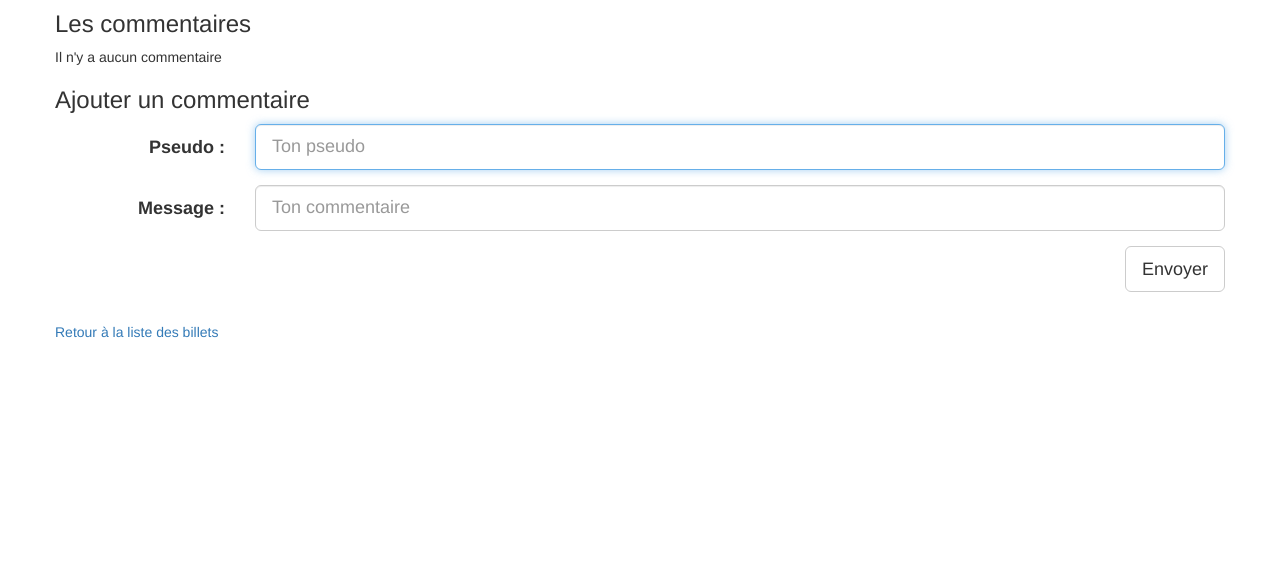
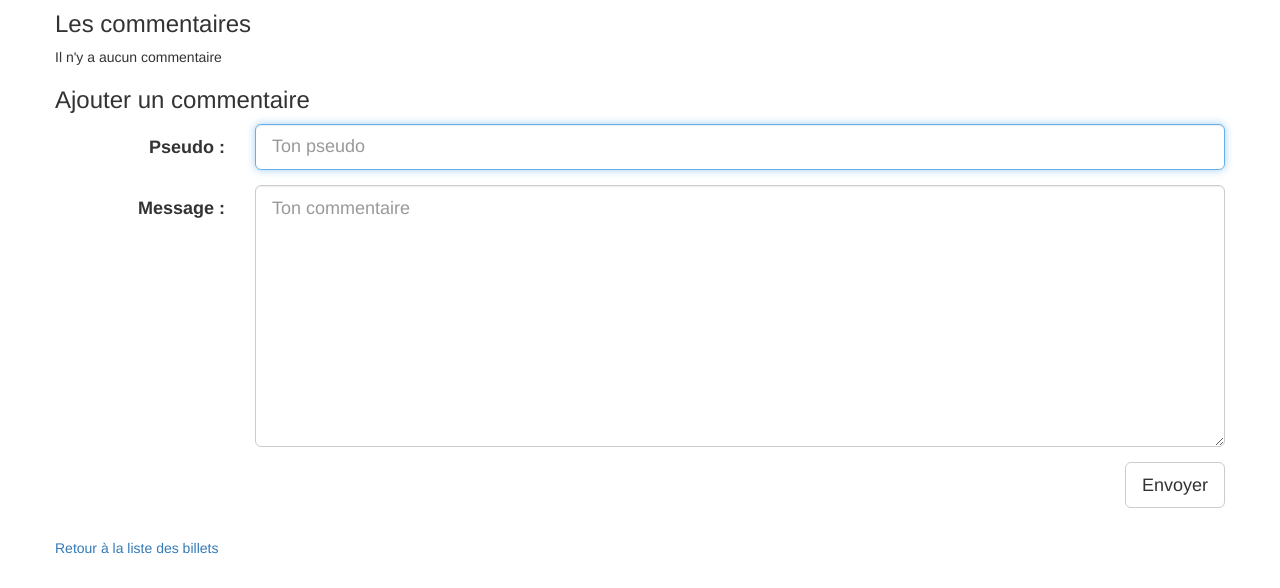
Before and after one commit to ChristopheMalo/Mini-blog, a PHP site: page /pages/commentaires.php?billet= in a window 1280 px wide. Shown: the part 289-877 px from the top of the page. Before the commit the page ends 627 px from the top, so only its background shows below. Run offline with PHP 8.4, Linux system fonts and the light colour scheme; data that the repository does not hold is empty.

Commit message:
Modifie la zone de saisie du commentaire

```diff
--- a/pages/commentaires.php
+++ b/pages/commentaires.php
@@ -112,7 +112,7 @@
                         <div class="form-group form-group-lg">
                             <label for="commentaire" class="col-sm-2 control-label">Message : </label>
                             <div class="col-sm-10 focus">
-                                <input class="form-control" type="text" name="commentaire" id="message" placeholder="Ton commentaire" autofocus required>
+                                <textarea class="form-control" type="text" name="commentaire" id="message" placeholder="Ton commentaire" autofocus required rows="10"></textarea>
                             </div>
                         </div>
 
```
